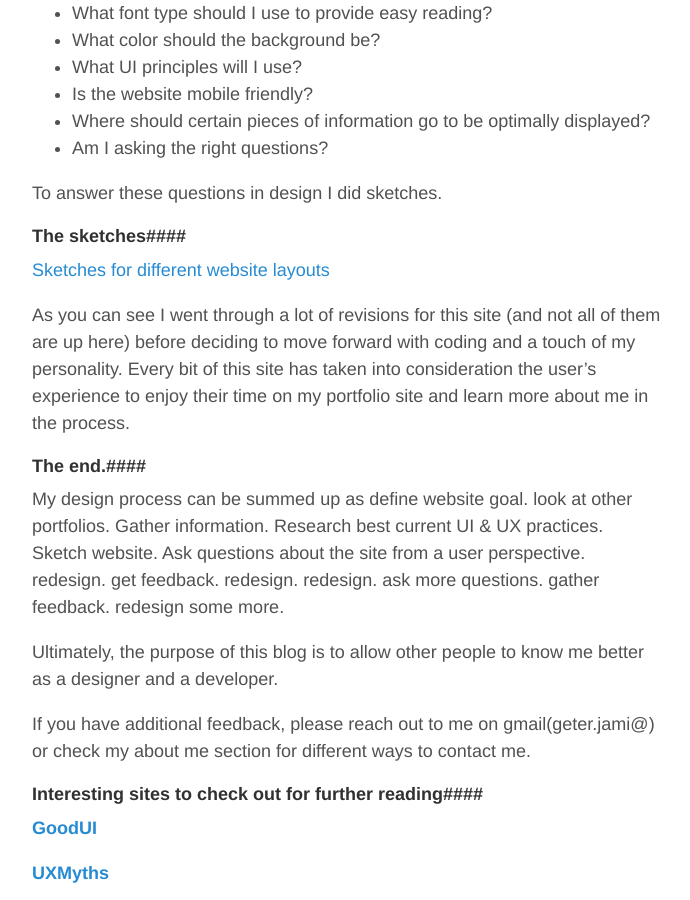
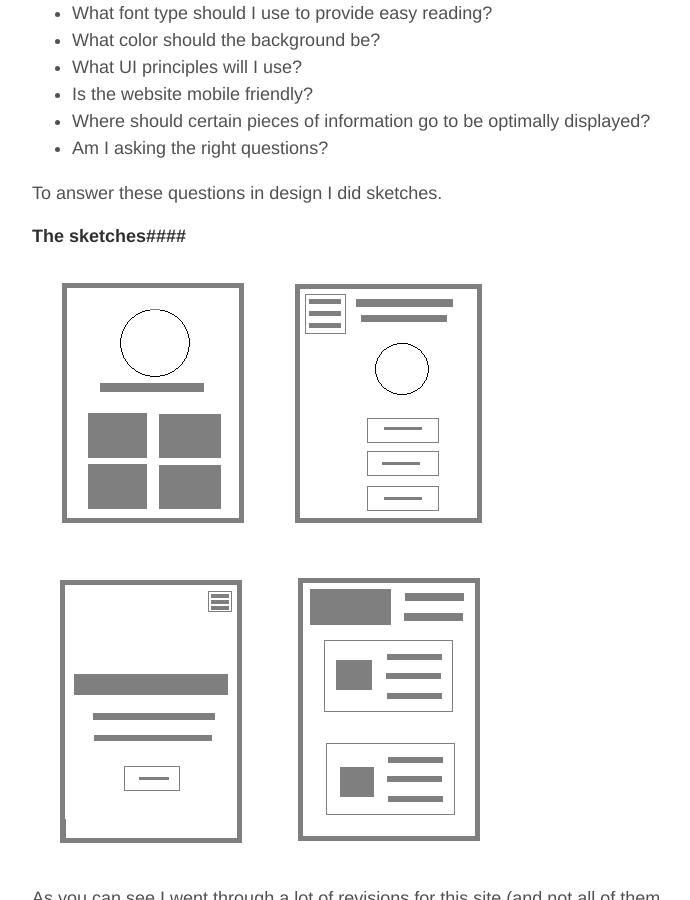
Before and after one commit to TheJcode/TheJcode.github.io, a Jekyll site: the page built from _posts/2015-08-06-why-this-style-for-a-portfolio-site.md, in a window 1280 px wide and 900 px high, scrolled down 1288 px. Shown: the whole window, without its empty margins (293-983 px from the left). Built offline with Jekyll 4.4.1, drawn with Linux system fonts in a browser that asks for light colours.

Commit message:
Update 2015-08-06-why-this-style-for-a-portfolio-site.md

```diff
--- a/_posts/2015-08-06-why-this-style-for-a-portfolio-site.md
+++ b/_posts/2015-08-06-why-this-style-for-a-portfolio-site.md
@@ -39,7 +39,7 @@
 
 ####The sketches####
 
-[Sketches for different website layouts](https://github.com/TheJcode/TheJcode.github.io/blob/master/images/wireframesketches.png)
+![Sketches](https://github.com/TheJcode/TheJcode.github.io/blob/master/images/wireframesketches.png)
 
 As you can see I went through a lot of revisions for this site (and not all of them are up here) before deciding to move forward with coding and a touch of my personality. Every bit of this site has taken into consideration the user's experience to enjoy their time on my portfolio site and learn more about me in the process.
 
```
